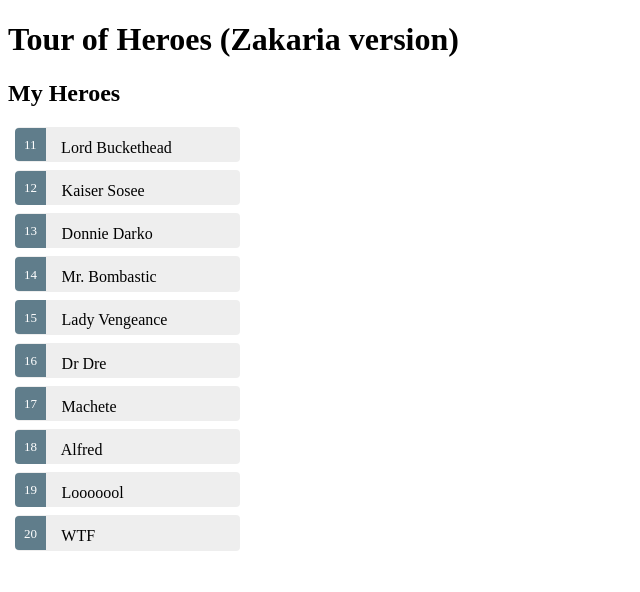
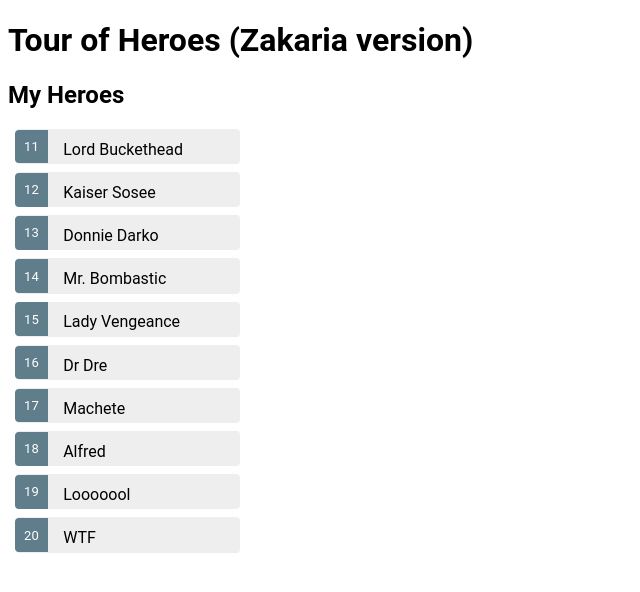
Before and after one commit to zakaziko99/angular-heroes-tour, an Angular app: page / in a window 1280 px wide. Shown: the top 592 px of the page, without its empty margins (0-640 px from the left). Built offline with nearby package versions, Linux system fonts and the light colour scheme.

Commit message:
styling all with nice fonts

```diff
--- a/src/app/app.component.css
+++ b/src/app/app.component.css
@@ -1,3 +1,7 @@
+h1, h2, h3, h4, .heroes {
+    font-family: 'Roboto', Helvetica, Arial, sans-serif;
+}
+
 .selected {
     background-color: #CFD8DC !important;
     color: white;
--- a/src/app/components/hero-detail/hero-detail.component.ts
+++ b/src/app/components/hero-detail/hero-detail.component.ts
@@ -4,7 +4,7 @@ import { Hero } from '../../classes/hero';
 @Component({
     selector: 'hero-detail',
     template: `
-        <div *ngIf="hero">
+        <div class="hero-detail-component" *ngIf="hero">
             <h2>{{ hero.name }} details!</h2>
             <div><label>id: </label>{{ hero.id }}</div>
             <div>
@@ -12,7 +12,8 @@ import { Hero } from '../../classes/hero';
                 <input [(ngModel)]="hero.name" placeholder="name"/>
             </div>
         </div>
-    `
+    `,
+    styleUrls: ['./hero-detail.css']
 })
 export class HeroDetailComponent {
     @Input() hero: Hero;
--- /dev/null
+++ b/src/app/components/hero-detail/hero-detail.css
@@ -0,0 +1,3 @@
+.hero-detail-component {
+    font-family: 'Roboto', Helvetica, Arial, sans-serif;
+}
```
